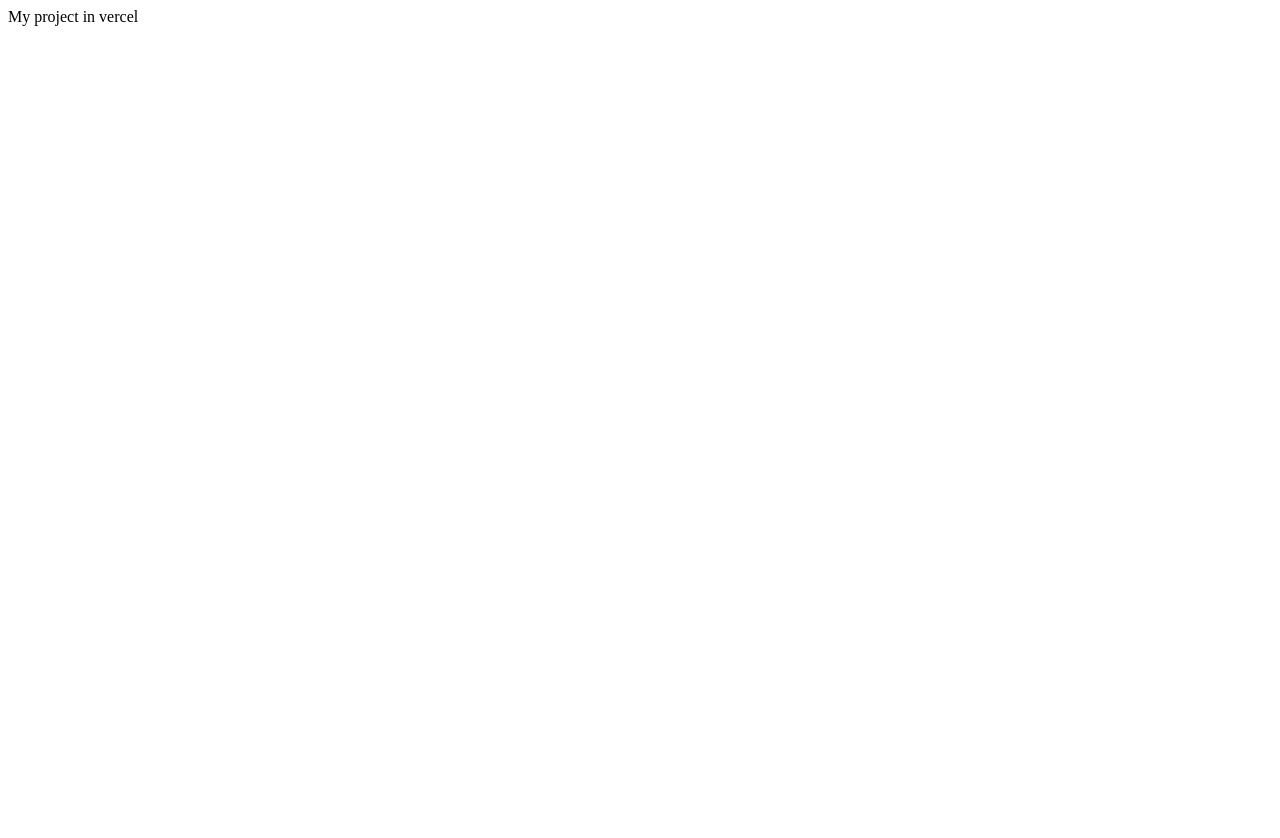
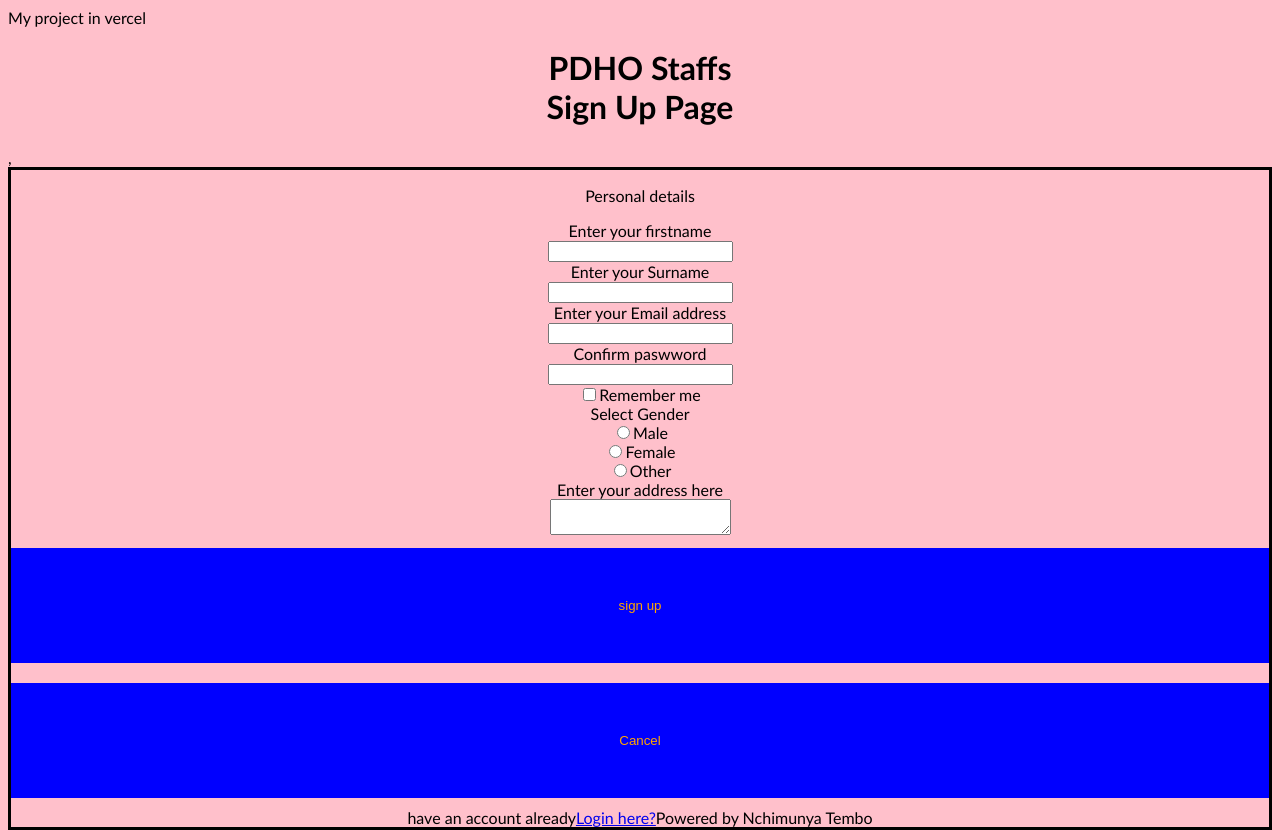
Before and after one commit to nchimunyatembo/signup, a plain HTML site: page index.html in a window 1280 px wide. Before the commit the page ends 800 px from the top, so only its background shows below. Drawn offline with Linux system fonts and the light colour scheme.

Commit message:
Update index.html

```diff
--- a/index.html
+++ b/index.html
@@ -1,6 +1,76 @@
 <!doctype html>
 <html>
-  <body>
-    <h>My project in vercel</h>
+    <h>My project in vercel</h><br>
+    <head>
+    <meta name="viewport"content="width=device-width,initial-scale=1">
+    <title>Login Page</title>
+    <style>
+        body{
+            font-family: 'Gill Sans', 'Gill Sans MT', Calibri, 'Trebuchet MS', sans-serif;
+            background-color: pink;
+        }
+        button{
+            background-color: blue;
+            width: 100%;
+            color: orange;
+            padding: 50px;
+            margin: 10px 0px;
+            border: none;
+            cursor: pointer;
+        }
+        form{
+            border: 3px solid;
+        }
+        input [type="text"],type="password"]{
+            width: 100%;
+            margin: 8px 0;
+            padding: 12px 20px;
+            display: inline-block;
+            border: 2px solid green;
+            box-sizing: border-box
+
+        }
+        button: :hover{
+            opacity: 0.8;
+
+        }
+        cancelbtn {
+            width: auto;
+            padding: 10px 18px;
+            margin: 10px 5px;
+
+        }
+        container {
+            padding: 25px;
+            background-color: brown;
+        }
+    </style>
+</head>
+    <body>
+        <center><h1>PDHO Staffs <br>Sign Up Page</h></center>
+        ,<center><form><p>Personal details</p>
+          <div class="container"> <label>Enter your firstname<br>
+            </label><input type="text"name="firstname"required><br>
+            <label>Enter your Surname</label><br>
+            <input type="text"name="Surname"required><br>
+            <label>Enter your Email address</label><br>
+            <input type="email"required><br>
+            <label>Confirm paswword</label><br>
+            <input type="password-repeat"name"password-repeat" required><br>
+            <label>
+                <input type="checkbox"checked"check" name"Remember">Remember me
+            </label><br>
+            <label>Select Gender</label><br>
+            <input type="radio"id"gender" name"gender" value"male">Male<br>
+            <input type="radio"id"gender" name"Gender" value"female">Female<br>
+            <input type="radio"id"gender" name"Gender" value"Other">Other<br>
+            <label>Enter your address here</label><br>
+            <textarea></textarea>
+            <div class="clearfix"><button type="submit">sign up</button><br>
+            <button type="button"class="cancelbtn">Cancel</button><br>
+            have an account already<a href="#">Login here?</a>Powered by Nchimunya Tembo
+        </div>
+        </div>
+        </form></center>
   </body>
 </html>
```
